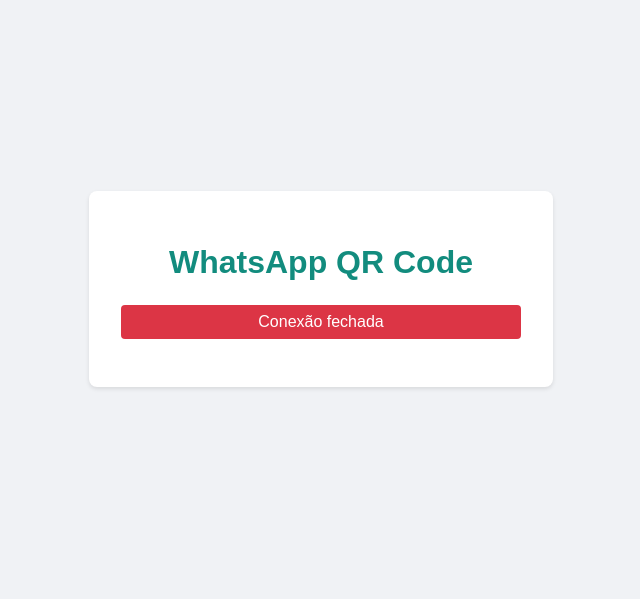
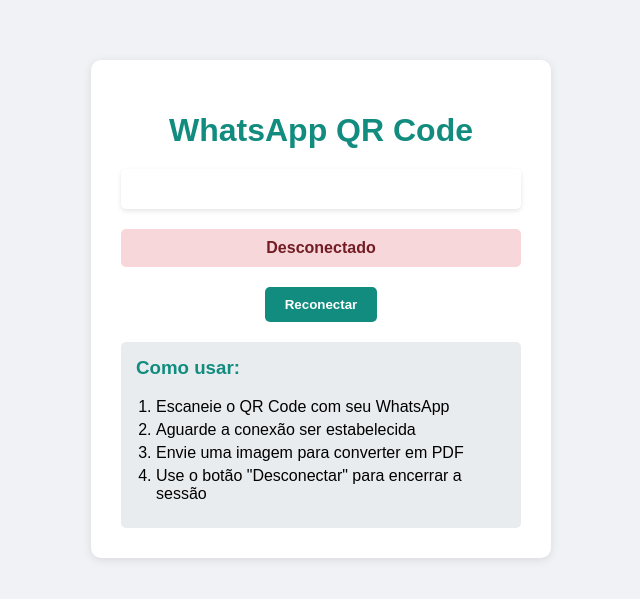
Before and after one commit to felipegregorio1992/final2.0, a website: page index.html in a window 1280 px wide. Shown: the part 111-710 px from the top of the page, without its empty margins (319-959 px from the left). Drawn offline with Linux system fonts and the light colour scheme.

Commit message:
Melhora interface e corrige exibição do botão de desconexão

```diff
--- a/index.html
+++ b/index.html
@@ -14,67 +14,114 @@
             min-height: 100vh;
             margin: 0;
             background-color: #f0f2f5;
+            padding: 20px;
         }
+
         .container {
             background-color: white;
-            padding: 2rem;
-            border-radius: 8px;
-            box-shadow: 0 2px 4px rgba(0, 0, 0, 0.1);
+            padding: 30px;
+            border-radius: 10px;
+            box-shadow: 0 2px 10px rgba(0, 0, 0, 0.1);
             text-align: center;
-            max-width: 90%;
-            width: 400px;
+            max-width: 400px;
+            width: 100%;
         }
+
         h1 {
             color: #128C7E;
-            margin-bottom: 1.5rem;
+            margin-bottom: 20px;
         }
+
         #qrcode {
-            margin: 1rem 0;
+            margin: 20px 0;
+            padding: 20px;
+            background-color: white;
+            border-radius: 5px;
+            box-shadow: 0 2px 5px rgba(0, 0, 0, 0.1);
         }
+
+        #qrcode img {
+            max-width: 100%;
+            height: auto;
+        }
+
         #status {
-            margin-top: 1rem;
-            padding: 0.5rem;
-            border-radius: 4px;
+            margin: 20px 0;
+            padding: 10px;
+            border-radius: 5px;
+            font-weight: bold;
         }
-        .connected {
-            background-color: #25D366;
+
+        .status-connecting {
+            background-color: #fff3cd;
+            color: #856404;
+        }
+
+        .status-connected {
+            background-color: #d4edda;
+            color: #155724;
+        }
+
+        .status-disconnected {
+            background-color: #f8d7da;
+            color: #721c24;
+        }
+
+        .button-container {
+            display: flex;
+            gap: 10px;
+            justify-content: center;
+            margin-top: 20px;
+        }
+
+        button {
+            padding: 10px 20px;
+            border: none;
+            border-radius: 5px;
+            cursor: pointer;
+            font-weight: bold;
+            transition: all 0.3s ease;
+        }
+
+        #reconnectButton {
+            background-color: #128C7E;
             color: white;
         }
-        .disconnected {
-            background-color: #DC3545;
+
+        #reconnectButton:hover {
+            background-color: #075E54;
+        }
+
+        #disconnectButton {
+            background-color: #dc3545;
             color: white;
-        }
-        .connecting {
-            background-color: #FFC107;
-            color: black;
-        }
-        .button-container {
-            display: flex;
-            gap: 1rem;
-            justify-content: center;
-            margin-top: 1rem;
-        }
-        button {
-            padding: 0.5rem 1rem;
-            border: none;
-            border-radius: 4px;
-            color: white;
-            cursor: pointer;
-            transition: background-color 0.3s;
-        }
-        #reconnectButton {
-            background-color: #128C7E;
             display: none;
         }
-        #reconnectButton:hover {
-            background-color: #0C6B5B;
+
+        #disconnectButton:hover {
+            background-color: #c82333;
         }
-        #disconnectButton {
-            background-color: #DC3545;
-            display: none;
+
+        .instructions {
+            margin-top: 20px;
+            padding: 15px;
+            background-color: #e9ecef;
+            border-radius: 5px;
+            text-align: left;
         }
-        #disconnectButton:hover {
-            background-color: #C82333;
+
+        .instructions h3 {
+            color: #128C7E;
+            margin-top: 0;
+        }
+
+        .instructions ol {
+            margin: 10px 0;
+            padding-left: 20px;
+        }
+
+        .instructions li {
+            margin: 5px 0;
         }
     </style>
 </head>
@@ -82,27 +129,33 @@
     <div class="container">
         <h1>WhatsApp QR Code</h1>
         <div id="qrcode"></div>
-        <div id="status">Conectando...</div>
+        <div id="status" class="status-connecting">Conectando...</div>
         <div class="button-container">
             <button id="reconnectButton" onclick="connect()">Reconectar</button>
             <button id="disconnectButton" onclick="disconnect()">Desconectar</button>
         </div>
+        <div class="instructions">
+            <h3>Como usar:</h3>
+            <ol>
+                <li>Escaneie o QR Code com seu WhatsApp</li>
+                <li>Aguarde a conexão ser estabelecida</li>
+                <li>Envie uma imagem para converter em PDF</li>
+                <li>Use o botão "Desconectar" para encerrar a sessão</li>
+            </ol>
+        </div>
     </div>
 
     <script>
-        let ws;
+        let ws = null;
         let reconnectAttempts = 0;
         const maxReconnectAttempts = 5;
-        const reconnectDelay = 5000;
-        const statusDiv = document.getElementById('status');
-        const qrcodeDiv = document.getElementById('qrcode');
-        const reconnectButton = document.getElementById('reconnectButton');
-        const disconnectButton = document.getElementById('disconnectButton');
-        let reconnectTimeout;
+        let reconnectTimeout = null;
+        let serverCheckInterval = null;
 
-        function updateStatus(message, type) {
+        function updateStatus(message, statusClass) {
+            const statusDiv = document.getElementById('status');
             statusDiv.textContent = message;
-            statusDiv.className = type;
+            statusDiv.className = statusClass;
         }
 
         function connect() {
@@ -110,56 +163,56 @@
                 ws.close();
             }
 
+            updateStatus('Conectando...', 'status-connecting');
+            document.getElementById('reconnectButton').style.display = 'none';
+            document.getElementById('disconnectButton').style.display = 'none';
+
             const protocol = window.location.protocol === 'https:' ? 'wss:' : 'ws:';
             const wsUrl = `${protocol}//${window.location.host}`;
 
-            updateStatus('Conectando...', 'connecting');
-            reconnectButton.style.display = 'none';
-            disconnectButton.style.display = 'none';
-
             ws = new WebSocket(wsUrl);
+            reconnectAttempts = 0;
 
             ws.onopen = () => {
-                console.log('WebSocket conectado');
-                updateStatus('Aguardando QR Code...', 'connected');
-                reconnectAttempts = 0;
-                if (reconnectTimeout) {
-                    clearTimeout(reconnectTimeout);
-                }
+                updateStatus('Conectado!', 'status-connected');
+                document.getElementById('reconnectButton').style.display = 'none';
+                document.getElementById('disconnectButton').style.display = 'block';
+                clearInterval(serverCheckInterval);
             };
 
             ws.onmessage = (event) => {
                 const data = JSON.parse(event.data);
                 if (data.type === 'qr') {
-                    qrcodeDiv.innerHTML = `<img src="${data.qr}" alt="QR Code">`;
-                    updateStatus('Escaneie o QR Code com seu WhatsApp', 'connected');
-                    disconnectButton.style.display = 'none';
+                    document.getElementById('qrcode').innerHTML = `<img src="${data.qr}" alt="QR Code">`;
                 } else if (data.type === 'ready') {
-                    qrcodeDiv.innerHTML = '';
-                    updateStatus('WhatsApp conectado!', 'connected');
-                    disconnectButton.style.display = 'block';
+                    updateStatus('WhatsApp conectado!', 'status-connected');
+                    document.getElementById('reconnectButton').style.display = 'none';
+                    document.getElementById('disconnectButton').style.display = 'block';
+                } else if (data.type === 'disconnected') {
+                    updateStatus('Desconectado', 'status-disconnected');
+                    document.getElementById('reconnectButton').style.display = 'block';
+                    document.getElementById('disconnectButton').style.display = 'none';
                 }
             };
 
             ws.onclose = () => {
-                console.log('WebSocket desconectado');
-                updateStatus('Conexão fechada', 'disconnected');
-                disconnectButton.style.display = 'none';
+                updateStatus('Desconectado', 'status-disconnected');
+                document.getElementById('reconnectButton').style.display = 'block';
+                document.getElementById('disconnectButton').style.display = 'none';
 
                 if (reconnectAttempts < maxReconnectAttempts) {
                     reconnectTimeout = setTimeout(() => {
                         reconnectAttempts++;
                         connect();
-                    }, reconnectDelay);
-                } else {
-                    reconnectButton.style.display = 'block';
+                    }, 5000);
                 }
             };
 
             ws.onerror = (error) => {
                 console.error('Erro no WebSocket:', error);
-                updateStatus('Erro na conexão', 'disconnected');
-                disconnectButton.style.display = 'none';
+                updateStatus('Erro na conexão', 'status-disconnected');
+                document.getElementById('reconnectButton').style.display = 'block';
+                document.getElementById('disconnectButton').style.display = 'none';
             };
         }
 
@@ -167,28 +220,41 @@
             if (ws && ws.readyState === WebSocket.OPEN) {
                 ws.send(JSON.stringify({ type: 'disconnect' }));
                 ws.close();
-                updateStatus('Desconectando...', 'disconnected');
-                disconnectButton.style.display = 'none';
+                updateStatus('Desconectado', 'status-disconnected');
+                document.getElementById('reconnectButton').style.display = 'block';
+                document.getElementById('disconnectButton').style.display = 'none';
             }
         }
 
-        // Inicia a conexão quando a página carrega
+        // Verifica o status do servidor periodicamente
+        function checkServerStatus() {
+            fetch('/status')
+                .then(response => response.json())
+                .then(data => {
+                    if (data.status !== 'online') {
+                        updateStatus('Servidor offline', 'status-disconnected');
+                        document.getElementById('reconnectButton').style.display = 'block';
+                        document.getElementById('disconnectButton').style.display = 'none';
+                        if (ws) {
+                            ws.close();
+                        }
+                    }
+                })
+                .catch(() => {
+                    updateStatus('Servidor offline', 'status-disconnected');
+                    document.getElementById('reconnectButton').style.display = 'block';
+                    document.getElementById('disconnectButton').style.display = 'none';
+                    if (ws) {
+                        ws.close();
+                    }
+                });
+        }
+
+        // Inicia a verificação do servidor
+        serverCheckInterval = setInterval(checkServerStatus, 30000);
+
+        // Conecta ao WebSocket quando a página carregar
         connect();
-
-        // Verifica o status do servidor periodicamente
-        setInterval(async () => {
-            try {
-                const response = await fetch('/status');
-                const data = await response.json();
-                if (data.status !== 'online') {
-                    throw new Error('Server offline');
-                }
-            } catch (error) {
-                if (ws.readyState === WebSocket.OPEN) {
-                    ws.close();
-                }
-            }
-        }, 30000);
     </script>
 </body>
 </html>
```
